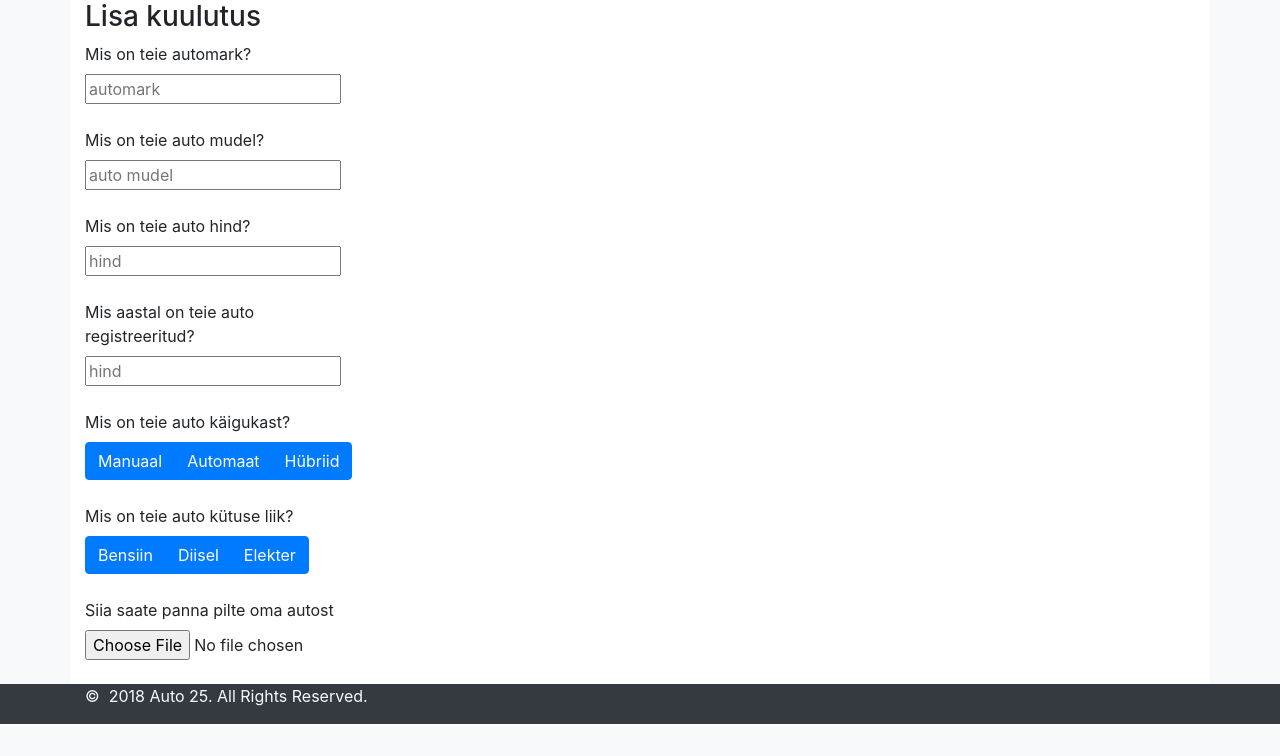
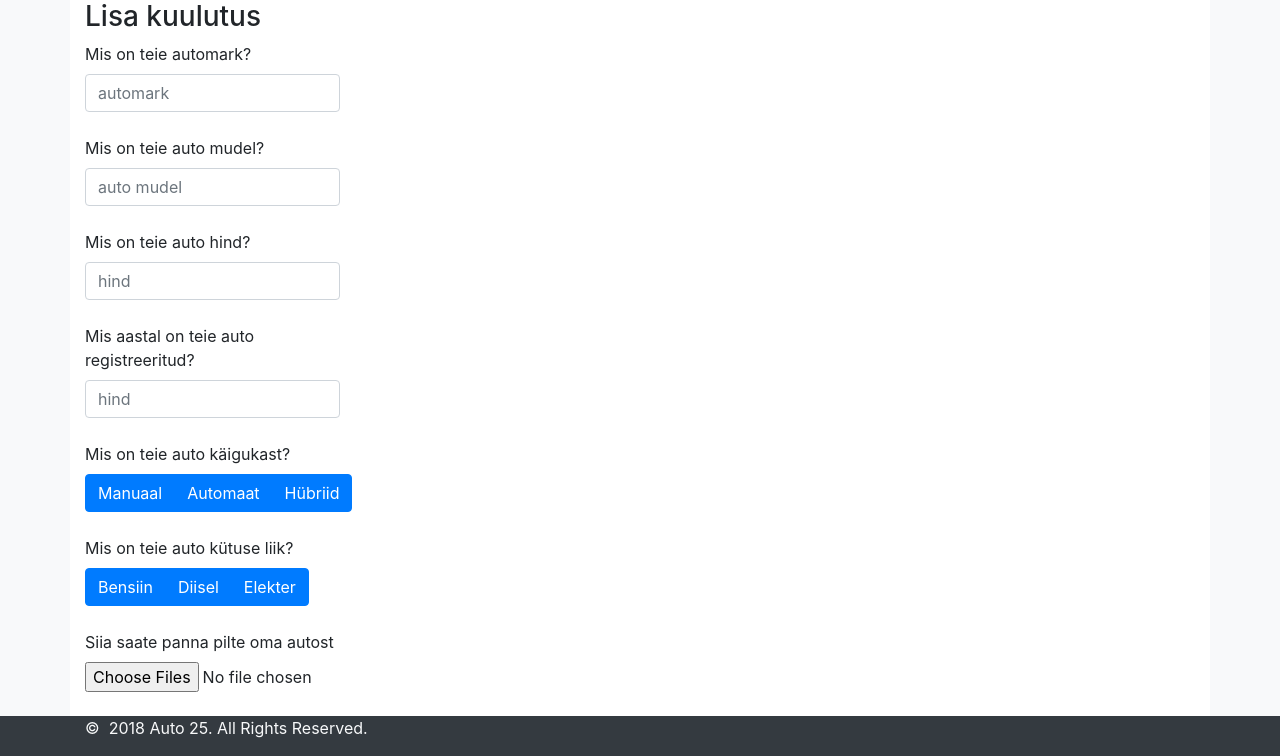
Before and after one commit to greksn/Auto25, a Django app: page /add_post in a window 1280 px wide. Shown: the part 74-830 px from the top of the page. Before the commit the page ends 798 px from the top, so only its background shows below. Run offline with Django 3.2, Linux system fonts and the light colour scheme; the visitor is signed in with stand-in values (Sample User, id 1); some libraries are stand-ins or nearby versions.

Commit message:
improved adding a post

```diff
--- a/autoportaal/mainapp/templates/mainapp/add_post.html
+++ b/autoportaal/mainapp/templates/mainapp/add_post.html
@@ -18,28 +18,28 @@
                 <div class="row">
                     <div class="col-md-3">
                         <label for="mark">Mis on teie automark?</label>
-                        <input type="text" id="mark" placeholder="automark">
+                        <input class="form-control type="text" id="mark" placeholder="automark">
                     </div>
                 </div>
                 <br>
                 <div class="row">
                     <div class="col-md-3">
                         <label for="mudel">Mis on teie auto mudel?</label>
-                        <input type="text" id="mudel" placeholder="auto mudel">
+                        <input class="form-control type="text" id="mudel" placeholder="auto mudel">
                     </div>
                 </div>
                 <br>
                 <div class="row">
                     <div class="col-md-3">
                         <label for="hind">Mis on teie auto hind?</label>
-                        <input type="number" id="hind" placeholder="hind">
+                        <input class="form-control type="number" id="hind" placeholder="hind">
                     </div>
                 </div>
                 <br>
                 <div class="row">
                     <div class="col-md-3">
                         <label for="aasta">Mis aastal on teie auto registreeritud?</label>
-                        <input type="number" id="aasta" placeholder="hind">
+                        <input class="form-control type="number" id="aasta" placeholder="hind">
                     </div>
                 </div>
                 <br>
@@ -80,7 +80,7 @@
                 <div class="row">
                     <div class="col-md-3">
                         <label for="mark">Siia saate panna pilte oma autost</label>
-                        <input type="file" id="pildid">
+                        <input type="file" id="pildid" multiple>
                     </div>
                 </div>
                 <br>
```
